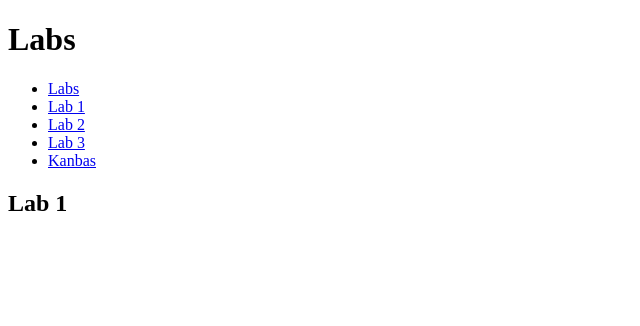
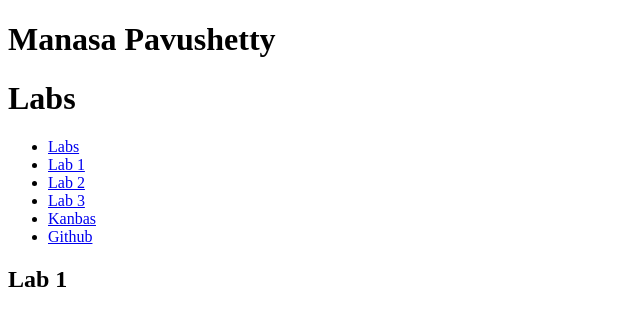
Before and after one commit to Manasa-Gp/-kanbas-react-web-app, a React (Create React App) app: page /#/Labs/Lab1 in a window 1280 px wide. Shown: the top 326 px of the page, without its empty margins (0-640 px from the left). Built offline with nearby package versions, Linux system fonts and the light colour scheme.

Commit message:
commit 2

```diff
--- a/src/Labs/TOC.tsx
+++ b/src/Labs/TOC.tsx
@@ -6,6 +6,7 @@ export default function TOC() {
         <li><a id="wd-a2" href="#/Labs/Lab2">Lab 2</a></li>
         <li><a id="wd-a3" href="#/Labs/Lab3">Lab 3</a></li>
         <li><a id="wd-k"  href="#/Kanbas">Kanbas</a></li>
+        <li><a id="wd-github"  href="https://github.com/Manasa-Gp">Github</a></li>
       </ul>
     );
   }
--- a/src/Labs/index.tsx
+++ b/src/Labs/index.tsx
@@ -6,6 +6,7 @@ import Lab3 from "./Lab3";
 export default function Labs() {
   return (
     <div>
+      <h1>Manasa Pavushetty</h1>
       <h1>Labs</h1>
       <TOC />
       <Routes>
```
